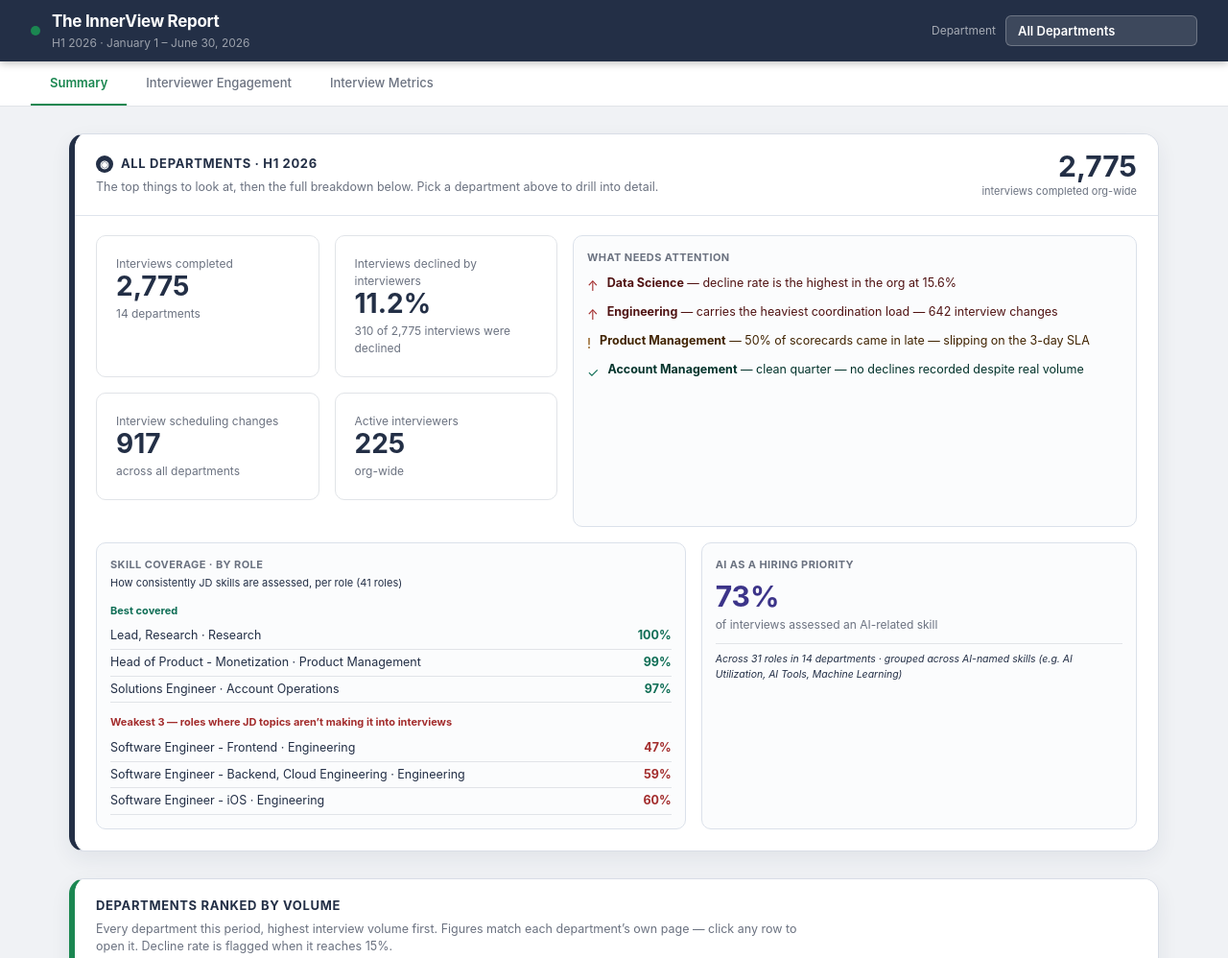
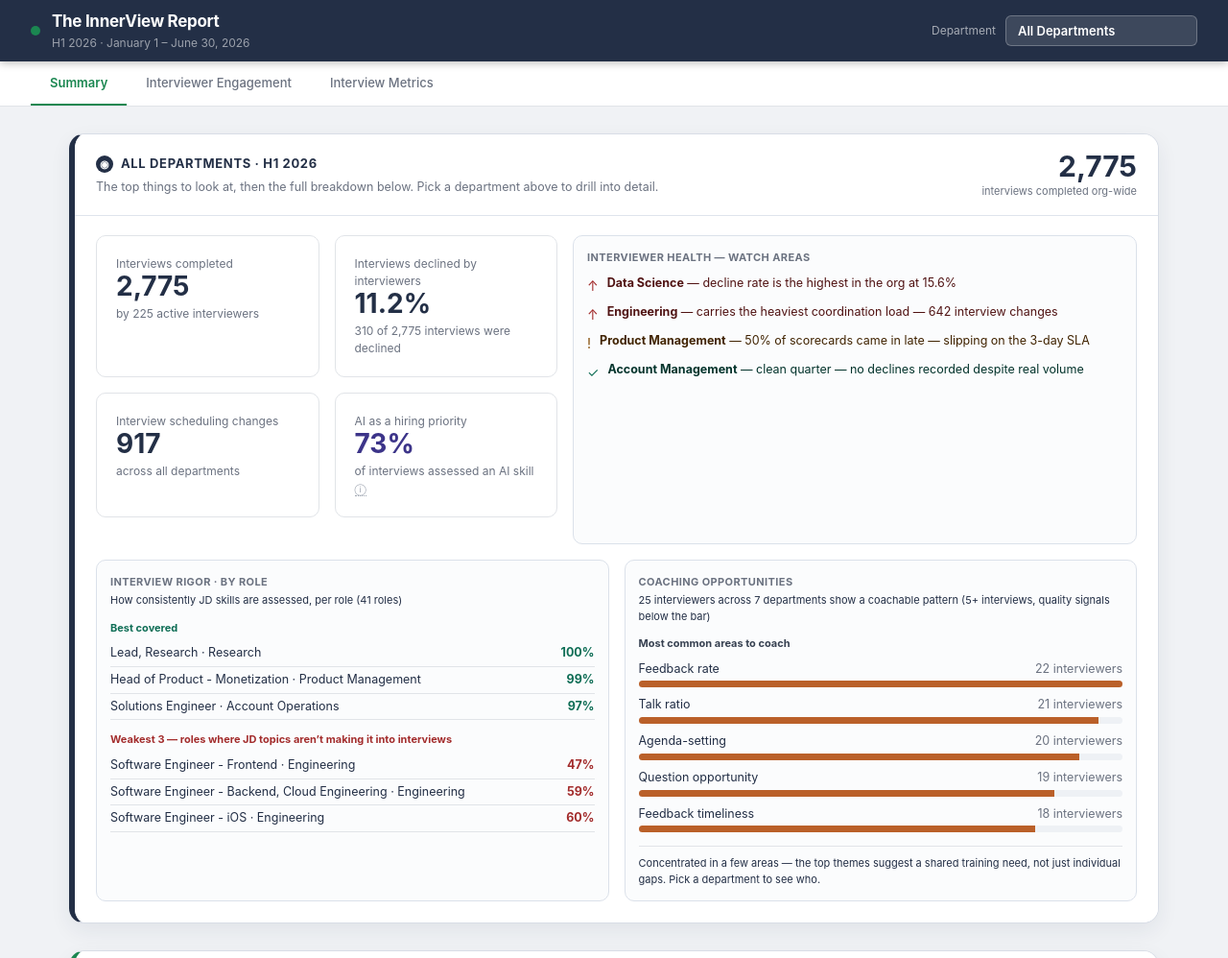
Before and after one commit to InnerViewReports/InnerView-Q1-Q2-2026-, a plain HTML site: page index.html in a window 1280 px wide. Shown: the top 998 px of the page at 96% size. Drawn offline with Linux system fonts and the light colour scheme.

Commit message:
Update index.html

```diff
--- a/index.html
+++ b/index.html
@@ -379,7 +379,7 @@ function renderAllDepartments() {
     '<span>' + r.role + ' <span style="color:var(--text-muted)">\u00b7 ' + r.dept + '</span></span>' +
     '<span style="color:' + color + ';font-weight:700">' + r.avg + '%</span></div>';
   const skillsCard = '<div style="background:#fbfcfd;border:1px solid #dbe1ea;border-radius:10px;padding:14px">' +
-    '<div style="font-size:11px;font-weight:700;text-transform:uppercase;letter-spacing:.4px;color:var(--text-secondary);margin-bottom:3px">Skill coverage \u00b7 by role</div>' +
+    '<div style="font-size:11px;font-weight:700;text-transform:uppercase;letter-spacing:.4px;color:var(--text-secondary);margin-bottom:3px">Interview rigor \u00b7 by role</div>' +
     '<div style="font-size:11px;color:var(--text-muted);margin-bottom:12px">How consistently JD skills are assessed, per role (' + roleRows.length + ' roles)</div>' +
     '<div style="font-size:11px;color:#0F6E56;font-weight:700;margin-bottom:5px">Best covered</div>' +
     best.map(r => roleLine(r, '#0F6E56')).join('') +
@@ -399,12 +399,38 @@ function renderAllDepartments() {
     });
   });
   const aiAvg = aiPcts.length ? Math.round(aiPcts.reduce((s, x) => s + x, 0) / aiPcts.length) : null;
-  const aiCard = aiAvg != null
+  // ══ COACHING OPPORTUNITIES (Level 3 — grouped by theme) ══
+  // Reuses the report's coaching rule: >=5 interviews, overall <80, 3+ of 8 signals <80.
+  const CSIGS = [['on_time','On-time start'],['talk_ratio','Talk ratio'],['monologue','Monologue'],['eeoc','EEOC'],['q_opp','Question opportunity'],['agenda','Agenda-setting'],['fb_time','Feedback timeliness'],['fb_rate','Feedback rate']];
+  const C_MIN = 5, C_TH = 80;
+  let coachFlagged = 0; const coachDepts = new Set(); const themeCount = {};
+  CSIGS.forEach(([, lbl]) => themeCount[lbl] = 0);
+  depts.forEach(name => {
+    (D.data[name].bh_quality || []).forEach(r => {
+      if ((r.count || 0) >= C_MIN && (r.overall != null ? r.overall : 100) < C_TH) {
+        const weak = CSIGS.filter(([k]) => r[k] != null && r[k] < C_TH);
+        if (weak.length >= 3) {
+          coachFlagged++; coachDepts.add(name);
+          weak.forEach(([, lbl]) => themeCount[lbl]++);
+        }
+      }
+    });
+  });
+  const themes = Object.entries(themeCount).filter(([, c]) => c > 0).sort((a, b) => b[1] - a[1]).slice(0, 5);
+  const themeMax = themes.length ? themes[0][1] : 1;
+  const themeColor = c => c / themeMax >= 0.8 ? '#BA6029' : c / themeMax >= 0.55 ? '#F6BF56' : '#c9a24a';
+  const coachingCard = coachFlagged > 0
     ? '<div style="background:#fbfcfd;border:1px solid #dbe1ea;border-radius:10px;padding:14px">' +
-      '<div style="font-size:11px;font-weight:700;text-transform:uppercase;letter-spacing:.4px;color:var(--text-secondary);margin-bottom:10px">AI as a hiring priority</div>' +
-      '<div style="font-size:30px;font-weight:700;color:#3C3489;line-height:1">' + aiAvg + '%</div>' +
-      '<div style="font-size:12px;color:var(--text-secondary);line-height:1.5;margin:6px 0 10px">of interviews assessed an AI-related skill</div>' +
-      '<div style="font-size:10.5px;color:var(--text-muted);border-top:0.5px solid var(--border);padding-top:8px;font-style:italic">Across ' + aiRoleSet.size + ' roles in ' + aiDeptSet.size + ' departments \u00b7 grouped across AI-named skills (e.g. AI Utilization, AI Tools, Machine Learning)</div>' +
+      '<div style="font-size:11px;font-weight:700;text-transform:uppercase;letter-spacing:.4px;color:var(--text-secondary);margin-bottom:3px">Coaching opportunities</div>' +
+      '<div style="font-size:11px;color:var(--text-muted);margin-bottom:12px">' + coachFlagged + ' interviewers across ' + coachDepts.size + ' departments show a coachable pattern (5+ interviews, quality signals below the bar)</div>' +
+      '<div style="font-size:11px;font-weight:700;color:#374151;margin-bottom:9px">Most common areas to coach</div>' +
+      '<div style="display:flex;flex-direction:column;gap:9px">' +
+        themes.map(([lbl, c]) =>
+          '<div><div style="display:flex;justify-content:space-between;font-size:12.5px;margin-bottom:3px"><span>' + lbl + '</span><span style="color:var(--text-secondary)">' + c + ' interviewer' + (c !== 1 ? 's' : '') + '</span></div>' +
+          '<div style="height:7px;background:#eef1f5;border-radius:4px;overflow:hidden"><div style="width:' + Math.round(c / themeMax * 100) + '%;height:100%;background:' + themeColor(c) + '"></div></div></div>'
+        ).join('') +
+      '</div>' +
+      '<div style="font-size:11px;color:var(--text-muted);border-top:0.5px solid var(--border);margin-top:14px;padding-top:9px;line-height:1.5">Concentrated in a few areas \u2014 the top themes suggest a shared training need, not just individual gaps. Pick a department to see who.</div>' +
       '</div>'
     : '';
 
@@ -413,11 +439,17 @@ function renderAllDepartments() {
     '<div class="stat-card"><div class="stat-label">' + label + '</div>' +
     '<div class="stat-value">' + value + '</div>' +
     '<div style="font-size:12px;color:var(--text-secondary)">' + sub + '</div></div>';
+  const aiKpi = aiAvg != null
+    ? '<div class="stat-card"><div class="stat-label">AI as a hiring priority</div>' +
+      '<div class="stat-value" style="color:#3C3489">' + aiAvg + '%</div>' +
+      '<div style="font-size:12px;color:var(--text-secondary)">of interviews assessed an AI skill ' +
+      '<span title="Across ' + aiRoleSet.size + ' roles in ' + aiDeptSet.size + ' departments; grouped across AI-named skills (e.g. AI Utilization, AI Tools, Machine Learning)" style="border-bottom:1px dotted #9ca3af;cursor:help;color:#9ca3af">\u24D8</span></div></div>'
+    : '';
   const kpiStrip = '<div class="stats-grid" style="grid-template-columns:repeat(4,1fr)">' +
-    kpi('Interviews completed', fmt(totCompleted), depts.length + ' departments') +
+    kpi('Interviews completed', fmt(totCompleted), 'by ' + fmt(totActive) + ' active interviewers') +
     kpi('Interviews declined by interviewers', orgRate + '%', fmt(totDeclines) + ' of ' + fmt(totCompleted) + ' interviews were declined') +
     kpi('Interview scheduling changes', fmt(totChanges), 'across all departments') +
-    kpi('Active interviewers', fmt(totActive), 'org-wide') +
+    aiKpi +
     '</div>';
 
   // ── Ranked department table ──
@@ -452,13 +484,13 @@ function renderAllDepartments() {
   const kpiWatch = '<div style="display:grid;grid-template-columns:0.9fr 1.1fr;gap:16px;margin-bottom:4px">' +
     '<div>' + kpiStrip.replace('grid-template-columns:repeat(4,1fr)', 'grid-template-columns:repeat(2,1fr)').replace(/margin-bottom:28px/, 'margin-bottom:0') + '</div>' +
     '<div style="background:#fbfcfd;border:1px solid #dbe1ea;border-radius:10px;padding:14px">' +
-      '<div style="font-size:11px;font-weight:700;text-transform:uppercase;letter-spacing:.4px;color:var(--text-secondary);margin-bottom:10px">What needs attention</div>' +
+      '<div style="font-size:11px;font-weight:700;text-transform:uppercase;letter-spacing:.4px;color:var(--text-secondary);margin-bottom:10px">Interviewer health \u2014 watch areas</div>' +
       '<div style="display:flex;flex-direction:column;gap:8px">' + watchHtml + '</div>' +
     '</div>' +
     '</div>';
   // Skills-by-role + AI topic cards
-  const insightCards = '<div style="display:grid;grid-template-columns:' + (aiCard ? '1.15fr 0.85fr' : '1fr') + ';gap:16px;margin-top:16px">' +
-    skillsCard + aiCard + '</div>';
+  const insightCards = '<div style="display:grid;grid-template-columns:' + (coachingCard ? '1fr 1fr' : '1fr') + ';gap:16px;margin-top:16px">' +
+    skillsCard + coachingCard + '</div>';
   const headerBlock = '<section class="section-shell" data-section="Quarter at a glance">' +
       '<div class="section-shell-header" style="display:flex;justify-content:space-between;align-items:center">' +
         '<div>' +
```
